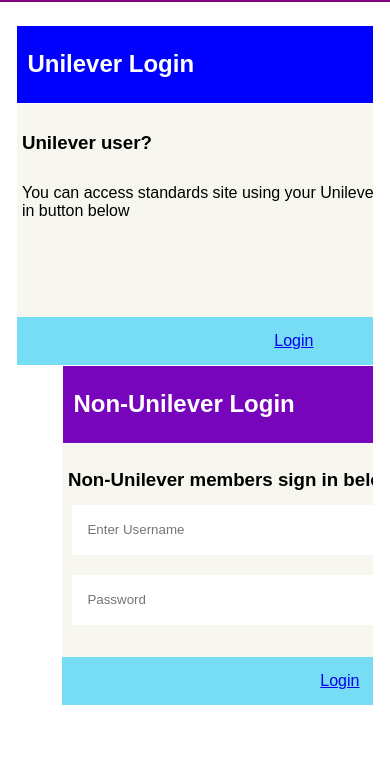
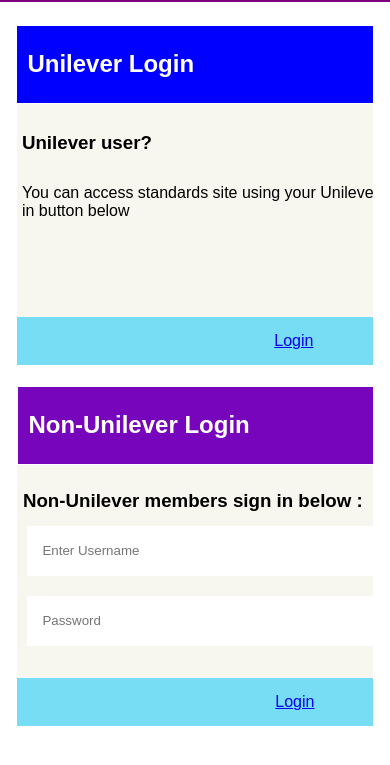
Before and after one commit to stephen-dcruz/StandardsSSO, a Gatsby site: page / in a window 390 px wide. Shown: the part 81-846 px from the top of the page. Built offline with nearby package versions, Linux system fonts and the light colour scheme; Gatsby itself is replaced by a stand-in of ours.

Commit message:
Responsive layout

```diff
--- a/src/components/layout.css
+++ b/src/components/layout.css
@@ -83,11 +83,16 @@
 float:left;
 transform: translate(45px, -1px);
 }
+
 @media screen and (max-width: 1200px) {
   .login-section {
   width: 100%;
+      }
+  .position2{
+    transform: translate(0px, 20px);
+      }
   }
-}
+
 .panel1-btn{
   transform: translate(0px, 75px);
 }
```
